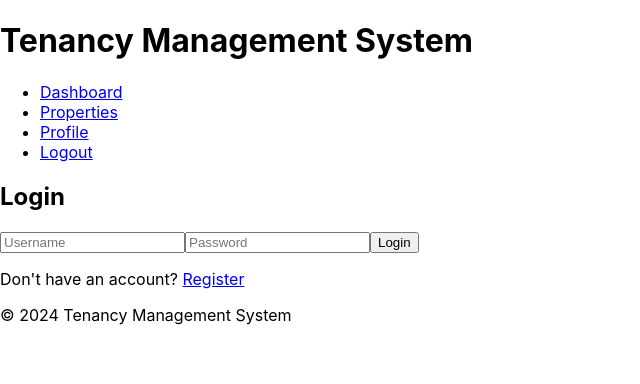
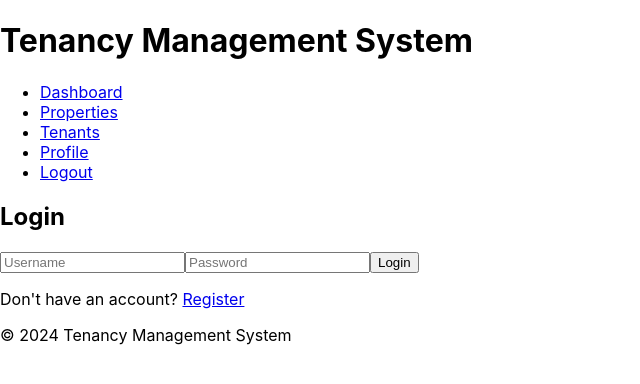
Before and after one commit to cemek7/tenancy-management-system, a React (Create React App) app: page / in a window 1280 px wide. Shown: the top 384 px of the page, without its empty margins (0-640 px from the left). Built offline with nearby package versions, Linux system fonts and the light colour scheme.

Commit message:
Update Header.js

```diff
--- a/src/components/Header.js
+++ b/src/components/Header.js
@@ -9,6 +9,7 @@ function Header() {
         <ul>
           <li><Link to="/dashboard">Dashboard</Link></li>
           <li><Link to="/properties">Properties</Link></li>
+          <li><Link to="/tenants">Tenants</Link></li>
           <li><Link to="/profile">Profile</Link></li>
           <li><Link to="/logout">Logout</Link></li>
         </ul>
```
